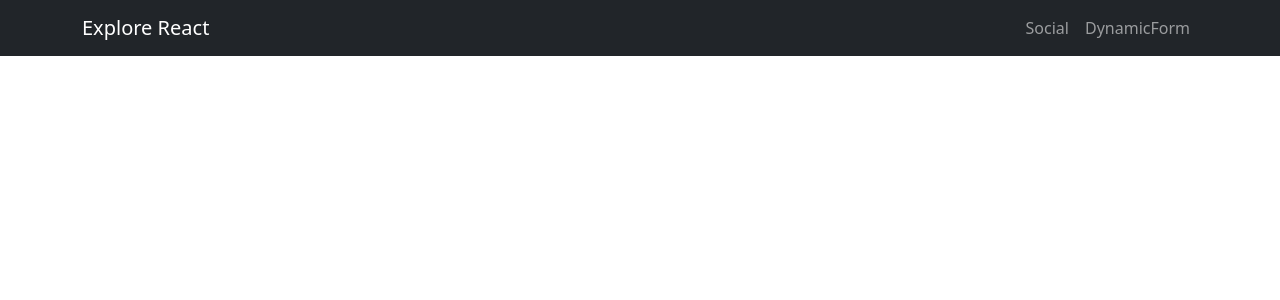
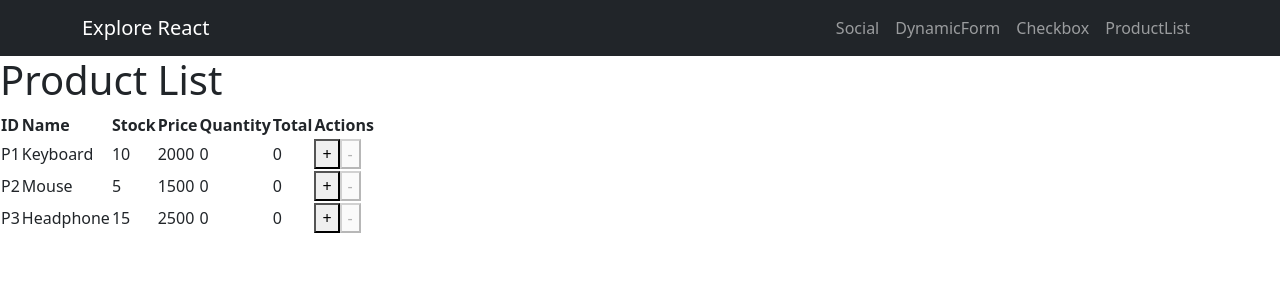
Before and after one commit to Mdromi/Full-Stack-Army, a React (Vite) app in the folder 33.Understand The Data From A Different Perspective/: page /productList in a window 1280 px wide. Shown: the top 300 px of the page. Built offline with nearby package versions, Linux system fonts and the light colour scheme.

Commit message:
lecture 36 add to cart option add

```diff
--- /dev/null
+++ b/33.Understand The Data From A Different Perspective/src/components/Lecture-36/checkbox.jsx
@@ -0,0 +1,66 @@
+import React from 'react';
+
+
+const tasksList = [
+    {
+        id: 1,
+        title: 'Checkbox 1',
+        checked: false,
+    },
+    {
+        id: 2,
+        title: 'Checkbox 2',
+        checked: true,
+    },
+    {
+        id: 3,
+        title: 'Checkbox 3',
+        checked: false,
+    },
+    {
+        id: 4,
+        title: 'Checkbox 4',
+        checked: false,
+    },
+    {
+        id: 5,
+        title: 'Checkbox 5',
+        checked: false,
+    },
+    {
+        id: 6,
+        title: 'Checkbox 6',
+        checked: false,
+    },
+];
+
+const ListItem = (props) => (
+    <li style={{
+        listStyle: 'none',
+        display: 'flex',
+        alignItems: 'center',
+    }}
+    >
+        <input type="checkbox" checked={props.checked} />
+        <p>
+            {props.title} <span>{props.children}</span>
+        </p>
+        <button style={{marginLeft: 'auto'}}>Delete</button>
+    </li>
+)
+
+const Checkbox = () => {
+    return (
+        <div>
+            <ul>
+                {tasksList.map((item) => (
+                    <ListItem key={item.id} title={item.title} checked={item.checked}>
+                        <button>Edit</button>
+                    </ListItem>
+                ))}
+            </ul>
+        </div>
+    );
+}
+
+export default Checkbox;
--- /dev/null
+++ b/33.Understand The Data From A Different Perspective/src/components/Lecture-36/productList.jsx
@@ -0,0 +1,125 @@
+import React, { useState } from "react";
+
+const productList = [
+  {
+    id: "P1",
+    productName: "Keyboard",
+    stock: 10,
+    price: 2000,
+  },
+  {
+    id: "P2",
+    productName: "Mouse",
+    stock: 5,
+    price: 1500,
+  },
+  {
+    id: "P3",
+    productName: "Headphone",
+    stock: 15,
+    price: 2500,
+  },
+];
+
+const TableRow = ({
+  id,
+  name,
+  stock,
+  price,
+  quantity,
+  total,
+  increment,
+  decrement,
+}) => {
+  return (
+    <tr>
+      <td>{id}</td>
+      <td>{name}</td>
+      <td>{stock}</td>
+      <td>{price}</td>
+      <td>{quantity}</td>
+      <td>{total}</td>
+      <td>
+        <button disabled={quantity === stock} onClick={() => increment(id)}>
+          +
+        </button>
+        <button disabled={quantity === 0} onClick={() => decrement(id)}>
+          -
+        </button>
+      </td>
+    </tr>
+  );
+};
+
+const ProductList = () => {
+  const [products, setProducts] = useState(
+    productList.map((item) => ({
+      ...item,
+      quantity: 0,
+      total: 0,
+    }))
+  );
+
+  const incrementQuantity = (id) => {
+    setProducts(
+      products.map((product) => {
+        if (id === product.id && product.stock > product.quantity) {
+          product.quantity++;
+          product.total = product.quantity * product.price;
+        }
+        return product;
+      })
+    );
+  };
+
+  const decrementQuantity = (id) => {
+    setProducts(
+      products.map((product) => {
+        if (id === product.id && product.quantity > 0) {
+          product.quantity--;
+          product.total = product.quantity * product.price;
+        }
+        return product;
+      })
+    );
+  };
+
+  const total = products.reduce((acc, cur) => acc + cur.total, 0);
+
+  return (
+    <div>
+      <h1>Product List</h1>
+      <table>
+        <thead>
+          <tr>
+            <th>ID</th>
+            <th>Name</th>
+            <th>Stock</th>
+            <th>Price</th>
+            <th>Quantity</th>
+            <th>Total</th>
+            <th>Actions</th>
+          </tr>
+        </thead>
+        <tbody>
+          {products.map((product) => (
+            <TableRow
+            key={product.id}
+            id={product.id}
+            name={product.productName}
+            stock={product.stock}
+            price={product.price}
+            quantity={product.quantity}
+            total={product.total}
+            increment={incrementQuantity}
+            decrement={decrementQuantity}
+          />
+          ))}
+        </tbody>
+      </table>
+      {total > 0 && <p>Total: {total}</p>}
+    </div>
+  );
+};
+
+export default ProductList;
--- a/33.Understand The Data From A Different Perspective/src/components/common/NavBar.jsx
+++ b/33.Understand The Data From A Different Perspective/src/components/common/NavBar.jsx
@@ -1,17 +1,27 @@
 import React from "react";
-import {Container, Nav, Navbar} from "react-bootstrap";
-import {
-  Link
-} from "react-router-dom";
+import { Container, Nav, Navbar } from "react-bootstrap";
+import { Link } from "react-router-dom";
 
 function NavBar() {
   return (
     <Navbar bg="dark" variant="dark" expand="xl">
       <Container>
-        <Navbar.Brand as={Link} to="/">Explore React</Navbar.Brand>
+        <Navbar.Brand as={Link} to="/">
+          Explore React
+        </Navbar.Brand>
         <Nav className="mr-auto">
-          <Nav.Link as={Link} to="/social">Social</Nav.Link>
-          <Nav.Link as={Link} to="/dynamic-form">DynamicForm</Nav.Link>
+          <Nav.Link as={Link} to="/social">
+            Social
+          </Nav.Link>
+          <Nav.Link as={Link} to="/dynamic-form">
+            DynamicForm
+          </Nav.Link>
+          <Nav.Link as={Link} to="/checkbox">
+            Checkbox
+          </Nav.Link>
+          <Nav.Link as={Link} to="/productList">
+          ProductList
+          </Nav.Link>
         </Nav>
       </Container>
     </Navbar>
--- a/33.Understand The Data From A Different Perspective/src/components/router/Routers.jsx
+++ b/33.Understand The Data From A Different Perspective/src/components/router/Routers.jsx
@@ -2,6 +2,8 @@ import { BrowserRouter as Router, Route, Routes } from "react-router-dom";
 import NavBar from "../common/NavBar";
 import Social from '../social/Social'
 import DynamicForm from '../dynamic-form/DynamicForm'
+import Checkbox from '../Lecture-36/checkbox'
+import ProductList from '../Lecture-36/productList'
 
 function Routers() {
   return (
@@ -11,6 +13,8 @@ function Routers() {
         <Routes>
           <Route path="/social" element={<Social />} />
           <Route path="/dynamic-form" element={<DynamicForm />} />
+          <Route path="/checkbox" element={<Checkbox />} />
+          <Route path="/productList" element={<ProductList />} />
         </Routes>
       </header>
     </Router>
```
Also changed, not shown: 33.Understand The Data From A Different Perspective/src/main.jsx (+8 -2 lines).
